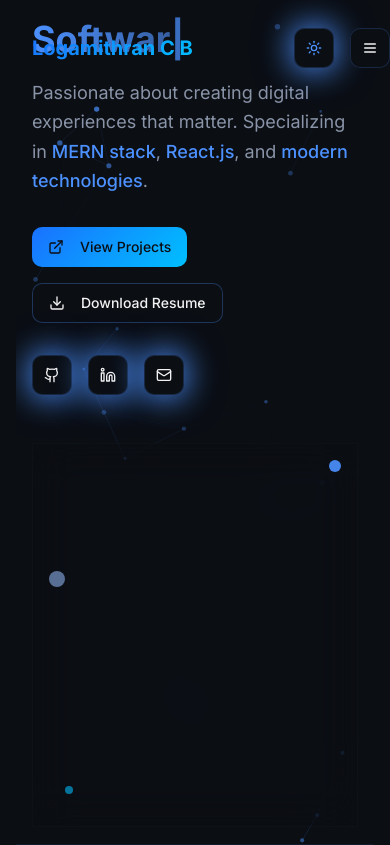
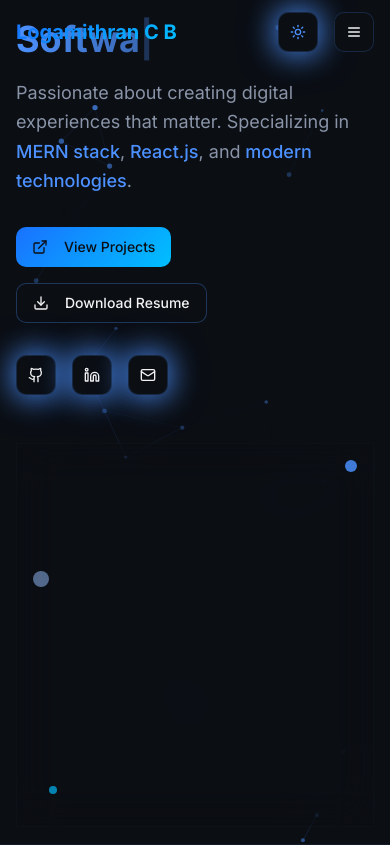
Before and after one commit to Logamithrancb/portfolionew, a React (Vite) app: page / in a window 390 px wide. Shown: the top 845 px of the page. Built offline with nearby package versions, Linux system fonts and the light colour scheme.

Commit message:
last commit

```diff
--- a/src/index.css
+++ b/src/index.css
@@ -4,11 +4,12 @@
 
 /* Logamithran C B Portfolio Design System
    Modern, interactive, tech-focused design with electric blue accents
-   All colors in HSL format, optimized for both desktop and mobile. */
+   All colors MUST be HSL.
+*/
 
 @layer base {
   :root {
-    /* Light Mode */
+    /* Light Mode - Clean & Modern */
     --background: 0 0% 98%;
     --foreground: 220 15% 12%;
 
@@ -62,7 +63,6 @@
     --transition-smooth: all 0.3s cubic-bezier(0.4, 0, 0.2, 1);
     --transition-bounce: all 0.5s cubic-bezier(0.68, -0.55, 0.265, 1.55);
 
-    /* Sidebar */
     --sidebar-background: 0 0% 98%;
     --sidebar-foreground: 240 5.3% 26.1%;
     --sidebar-primary: 240 5.9% 10%;
@@ -74,11 +74,13 @@
   }
 
   .dark {
-    /* Dark Mode */
+    /* Dark Mode - Tech & Cyberpunk Inspired */
     --background: 220 25% 6%;
     --foreground: 0 0% 95%;
+
     --card: 220 25% 8%;
     --card-foreground: 0 0% 95%;
+
     --popover: 220 25% 6%;
     --popover-foreground: 0 0% 95%;
 
@@ -89,17 +91,21 @@
 
     --secondary: 220 25% 12%;
     --secondary-foreground: 0 0% 90%;
+
     --muted: 220 25% 10%;
     --muted-foreground: 220 15% 60%;
+
     --accent: 220 25% 15%;
     --accent-foreground: 217 100% 70%;
+
     --destructive: 0 75% 55%;
     --destructive-foreground: 0 0% 100%;
+
     --border: 220 25% 15%;
     --input: 220 25% 12%;
     --ring: 217 100% 65%;
 
-    /* Enhanced Dark Mode */
+    /* Enhanced Dark Mode Effects */
     --glass: 0 0% 100% / 0.02;
     --gradient-glow: linear-gradient(135deg, hsl(var(--electric-blue-glow)), hsl(var(--cyber-blue)));
     --shadow-glow: 0 0 40px hsl(var(--electric-blue) / 0.4);
@@ -115,7 +121,9 @@
     --sidebar-border: 240 3.7% 15.9%;
     --sidebar-ring: 217.2 91.2% 59.8%;
   }
+}
 
+@layer base {
   * {
     @apply border-border;
   }
@@ -124,37 +132,11 @@
     @apply bg-background text-foreground;
     font-family: 'Inter', sans-serif;
     overflow-x: hidden;
-    line-height: 1.6;
-    font-size: 1rem;
-  }
-
-  /* ✅ Mobile typography scaling */
-  @media (max-width: 768px) {
-    body {
-      font-size: 0.95rem;
-      line-height: 1.5;
-      padding: 0 1rem;
-    }
-
-    h1 {
-      font-size: 1.8rem;
-    }
-
-    h2 {
-      font-size: 1.5rem;
-    }
-
-    h3 {
-      font-size: 1.25rem;
-    }
-
-    .hero-gradient {
-      padding: 3rem 1.5rem;
-    }
   }
 }
 
 @layer components {
+  /* Portfolio-specific component styles */
   .gradient-text {
     background: var(--gradient-text);
     -webkit-background-clip: text;
@@ -181,22 +163,10 @@
     animation: blink 1s infinite;
     color: hsl(var(--primary));
   }
-
-  /* ✅ Responsive cards, containers */
-  @media (max-width: 640px) {
-    .card, .section {
-      padding: 1rem;
-      border-radius: 0.5rem;
-    }
-
-    .container {
-      padding: 1rem;
-    }
-  }
 }
 
 @layer utilities {
-  /* Animations */
+  /* Animation utilities */
   .animate-float {
     animation: float 6s ease-in-out infinite;
   }
@@ -216,35 +186,63 @@
     animation: typing 3s steps(40, end), blink-caret 0.75s step-end infinite;
   }
 
-  /* Keyframes */
+  /* Custom keyframes */
   @keyframes float {
-    0%, 100% { transform: translateY(0px); }
-    50% { transform: translateY(-20px); }
+    0%, 100% {
+      transform: translateY(0px);
+    }
+    50% {
+      transform: translateY(-20px);
+    }
   }
 
   @keyframes glow {
-    from { box-shadow: 0 0 20px hsl(var(--primary) / 0.5); }
-    to { box-shadow: 0 0 30px hsl(var(--primary) / 0.8), 0 0 40px hsl(var(--primary) / 0.6); }
+    from {
+      box-shadow: 0 0 20px hsl(var(--primary) / 0.5);
+    }
+    to {
+      box-shadow: 0 0 30px hsl(var(--primary) / 0.8), 0 0 40px hsl(var(--primary) / 0.6);
+    }
   }
 
   @keyframes slideUp {
-    from { opacity: 0; transform: translateY(50px); }
-    to { opacity: 1; transform: translateY(0); }
+    from {
+      opacity: 0;
+      transform: translateY(50px);
+    }
+    to {
+      opacity: 1;
+      transform: translateY(0);
+    }
   }
 
   @keyframes typing {
-    from { width: 0; }
-    to { width: 100%; }
+    from {
+      width: 0;
+    }
+    to {
+      width: 100%;
+    }
   }
 
   @keyframes blink {
-    from, to { opacity: 1; }
-    50% { opacity: 0; }
+    from,
+    to {
+      opacity: 1;
+    }
+    50% {
+      opacity: 0;
+    }
   }
 
   @keyframes blink-caret {
-    from, to { border-color: transparent; }
-    50% { border-color: hsl(var(--primary)); }
+    from,
+    to {
+      border-color: transparent;
+    }
+    50% {
+      border-color: hsl(var(--primary));
+    }
   }
 
   /* Scroll animations */
--- a/src/pages/Home.tsx
+++ b/src/pages/Home.tsx
@@ -142,11 +142,15 @@
   );
 };
 
-// TypeScript support for custom element
+/* eslint-disable @typescript-eslint/no-namespace */
 declare global {
   namespace JSX {
     interface IntrinsicElements {
-      'spline-viewer': React.DetailedHTMLProps<React.HTMLAttributes<HTMLElement>, HTMLElement>;
+      'spline-viewer': React.DetailedHTMLProps<
+        React.HTMLAttributes<HTMLElement> & { url?: string },
+        HTMLElement
+      >;
     }
   }
 }
+/* eslint-enable @typescript-eslint/no-namespace */
--- a/tailwind.config.ts
+++ b/tailwind.config.ts
@@ -1,7 +1,8 @@
 import type { Config } from "tailwindcss";
+import animatePlugin from "tailwindcss-animate";
 
 export default {
-	darkMode: ["class"],
+	darkMode: "class",
 	content: [
 		"./pages/**/*.{ts,tsx}",
 		"./components/**/*.{ts,tsx}",
@@ -119,5 +120,5 @@
 			}
 		}
 	},
-	plugins: [require("tailwindcss-animate")],
+	plugins: [animatePlugin],
 } satisfies Config;
```
